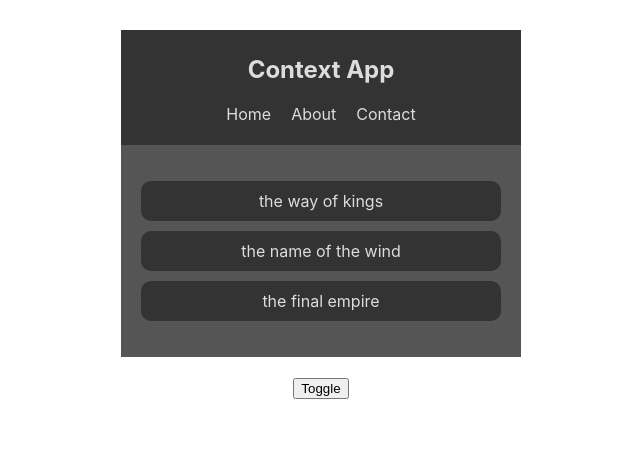
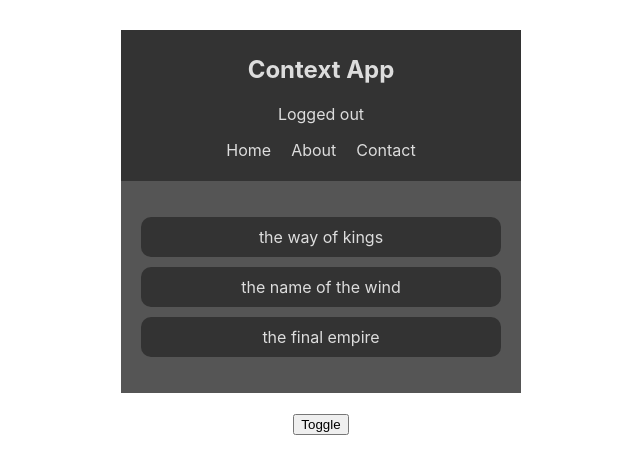
Before and after one commit to arpit2425/BookReader, a React (Create React App) app: page / in a window 1280 px wide. Shown: the top 474 px of the page, without its empty margins (319-959 px from the left). Built offline with nearby package versions, Linux system fonts and the light colour scheme.

Commit message:
refractoring using hooks

```diff
--- a/src/components/BookList.js
+++ b/src/components/BookList.js
@@ -1,12 +1,33 @@
-import React, { Component } from 'react'
+import React, { useContext } from 'react'
 import { ThemeContext } from '../contexts/ThemeContext'
 
-export class BookList extends Component {
-  render () {
-    return (
-      <ThemeContext.Consumer>
-        {context => {
-          const { isLight, light, dark } = context
+// export class BookList extends Component {
+//   render () {
+//     return (
+//       <ThemeContext.Consumer>
+//         {context => {
+//           const { isLight, light, dark } = context
+//           const theme = isLight ? light : dark
+//           return (
+//             <div
+//               className='book-list'
+//               style={{ color: theme.syntax, background: theme.bg }}
+//             >
+//               <ul>
+//                 <li style={{ background: theme.ui }}>the way of kings</li>
+//                 <li style={{ background: theme.ui }}>the name of the wind</li>
+//                 <li style={{ background: theme.ui }}>the final empire</li>
+//               </ul>
+//             </div>
+//           )
+//         }}
+//       </ThemeContext.Consumer>
+//     )
+//   }
+// }
+
+function BookList () {
+  const { isLight, light, dark } = useContext(ThemeContext)
   const theme = isLight ? light : dark
   return (
     <div
@@ -20,10 +41,6 @@ export class BookList extends Component {
       </ul>
     </div>
   )
-        }}
-      </ThemeContext.Consumer>
-    )
-  }
 }
 
 export default BookList
--- a/src/components/Navbar.js
+++ b/src/components/Navbar.js
@@ -1,15 +1,24 @@
 import React, { Component } from 'react'
 import { ThemeContext } from '../contexts/ThemeContext'
+import { AuthContext } from '../contexts/AuthContext'
 
 export class Navbar extends Component {
-  static contextType = ThemeContext
   render () {
-    const { isLight, light, dark } = this.context
+    return (
+      <AuthContext.Consumer>
+        {authContent => (
+          <ThemeContext.Consumer>
+            {themeContext => {
+              const { isAuth, toggleAuthentication } = authContent
+              const { isLight, light, dark } = themeContext
               const theme = isLight ? light : dark
-
+              console.log(themeContext)
               return (
                 <nav style={{ background: theme.ui, color: theme.syntax }}>
                   <h1>Context App</h1>
+                  <div onClick={toggleAuthentication}>
+                    {isAuth ? 'Logged In' : 'Logged out'}
+                  </div>
                   <ul>
                     <li>Home</li>
                     <li>About</li>
@@ -17,6 +26,11 @@ export class Navbar extends Component {
                   </ul>
                 </nav>
               )
+            }}
+          </ThemeContext.Consumer>
+        )}
+      </AuthContext.Consumer>
+    )
   }
 }
 
--- a/src/contexts/ThemeContext.js
+++ b/src/contexts/ThemeContext.js
@@ -20,6 +20,7 @@ export class ThemeContextProvider extends Component {
     })
   }
   render () {
+    console.log({ ...this.state, toggleTheme: this.toggleTheme })
     return (
       <ThemeContext.Provider
         value={{ ...this.state, toggleTheme: this.toggleTheme }}
```
Lines whose indentation alone changed are shown as unchanged.
